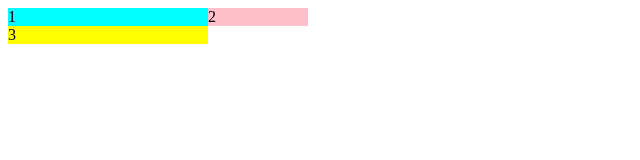
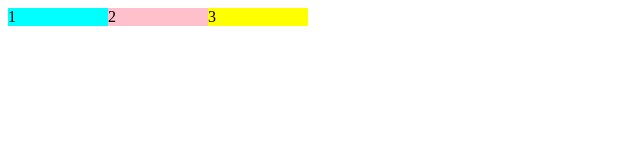
Before and after one commit to ianturner88/wds-css-grid-tutorial, a plain HTML site: page index.html in a window 1280 px wide. Shown: the whole page, without its empty margins (0-640 px from the left). Drawn offline with Linux system fonts and the light colour scheme.

Commit message:
column repeat

```diff
--- a/styles.css
+++ b/styles.css
@@ -1,6 +1,6 @@
 .grid-container {
   display: grid;
-  grid-template-columns: 200px 100px;
+  grid-template-columns: repeat(4, 100px);
 }
 
 .grid-item-1 {
```
